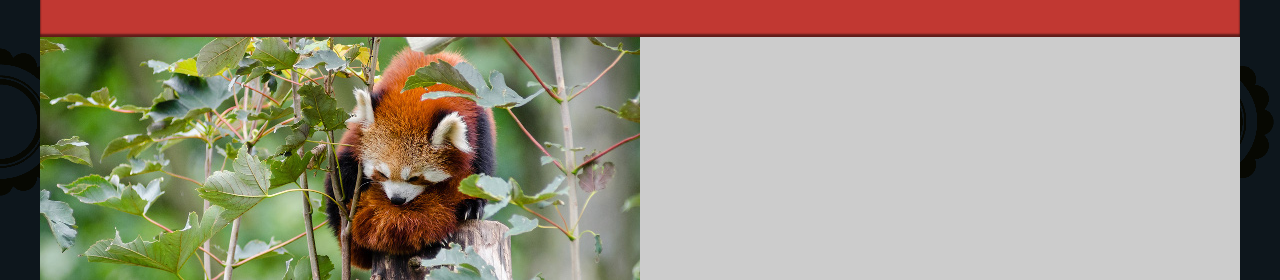
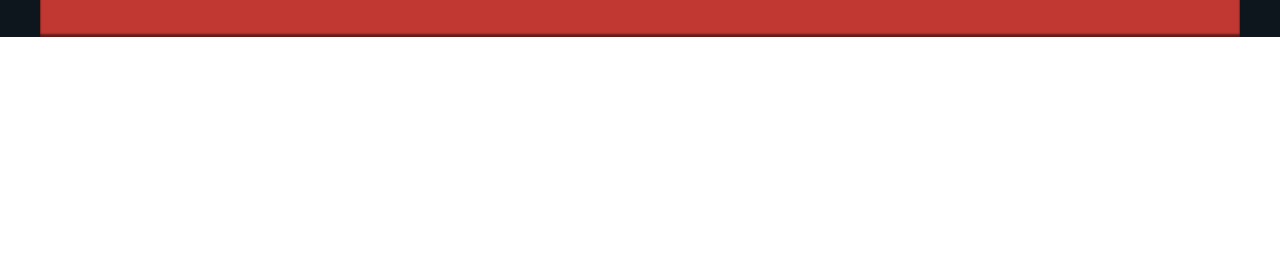
Before and after one commit to naseralhaq/site-test, a plain HTML site: page index.html in a window 1280 px wide. Shown: the part 778-1058 px from the top of the page. After the commit the page ends 815 px from the top, so only its background shows below. Drawn offline with nearby package versions, Linux system fonts and the light colour scheme.

Commit message:
another commit

```diff
--- a/index.html
+++ b/index.html
@@ -148,10 +148,7 @@
 
       <div class="red-panda">
         <!-- insert picture element -->
-        <img src="red-panda1200.jpg"
-        srcset="red-panda600.jpg, 600w red-panda600.jpg 1200w"
-        sizes="(max-width: 1200px)1200px, 600px"
-             alt="red-pnda">
+
       </div>
 
     </main>
```
